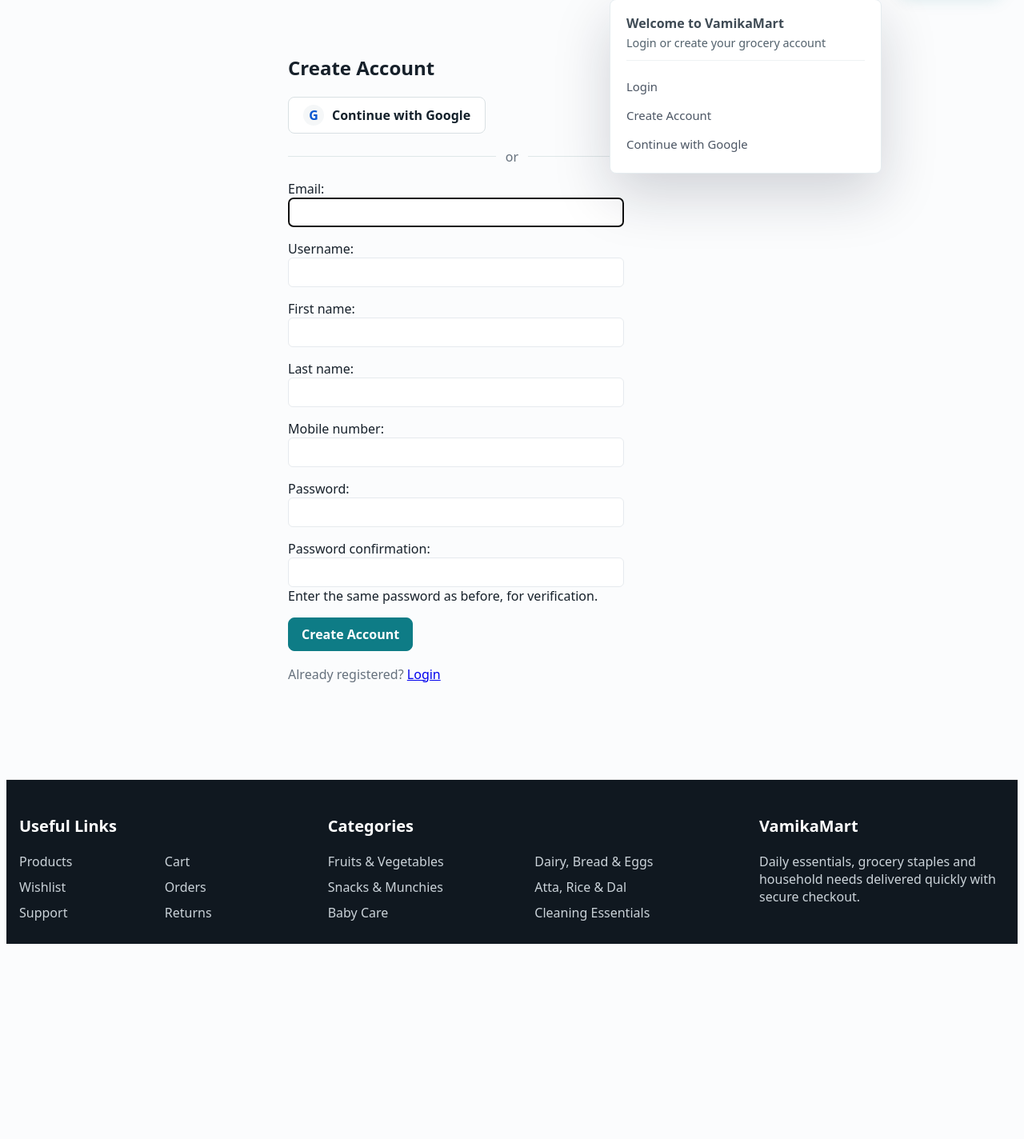
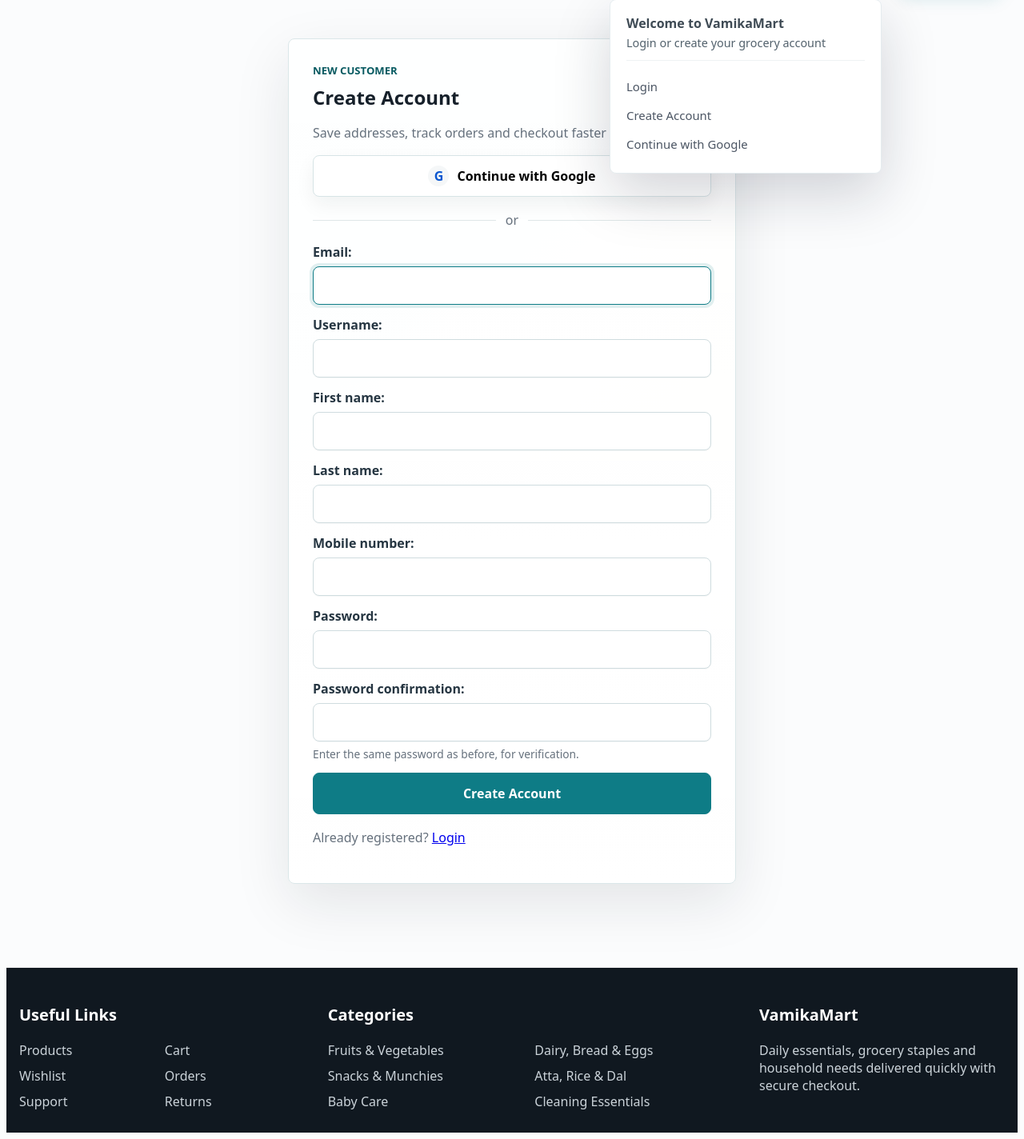
Before and after one commit to sanjay1994singh/vamikamart, a Django app: page /accounts/register/ in a window 1280 px wide, after a click on "Account". Shown: the part 87-1511 px from the top of the page at 80% size. Before the commit the page ends 1267 px from the top, so only its background shows below. Run offline with Django 5.2, Linux system fonts and the light colour scheme; parts of the project's set-up code (start-up, migrations or seed data) failed here and were passed over.

Commit message:
Polish form page UI

```diff
--- a/static/css/base.css
+++ b/static/css/base.css
@@ -571,26 +571,186 @@ img { max-width:100%; }
   }
 }
 
+.checkout-page,
+.auth-shell,
+.account-page {
+  position:relative;
+}
+
+.auth-shell {
+  display:grid;
+  place-items:start center;
+  min-height:calc(100vh - 330px);
+}
+
+.auth-panel {
+  width:min(100%, 560px);
+  padding:30px;
+  border:1px solid #dbe7e9;
+  border-radius:8px;
+  background:
+    linear-gradient(180deg, rgba(255,255,255,.96), rgba(255,255,255,.98)),
+    linear-gradient(135deg, #e8f7f6, #fff4ea);
+  box-shadow:0 24px 70px rgba(22,32,42,.10);
+}
+
+.auth-panel h1,
+.checkout-head h1,
+.account-head h1 {
+  margin:.15rem 0 .35rem;
+  letter-spacing:0;
+}
+
+.auth-copy,
+.checkout-head p,
+.account-head p {
+  max-width:640px;
+  color:var(--muted);
+  line-height:1.5;
+}
+
+.auth-panel form:not(.google-auth-form) p {
+  margin:0 0 14px;
+}
+
+.auth-panel form:not(.google-auth-form) label {
+  display:block;
+  margin-bottom:7px;
+  color:#263642;
+  font-weight:800;
+}
+
+.auth-panel form:not(.google-auth-form) input,
+.auth-panel form:not(.google-auth-form) select,
+.auth-panel form:not(.google-auth-form) textarea,
+.form-grid input:not([type="checkbox"]),
+.form-grid select,
+.form-grid textarea,
+.form-control {
+  width:100%;
+  max-width:none;
+  min-height:48px;
+  padding:11px 13px;
+  border:1px solid #cfdcdf;
+  border-radius:8px;
+  background:#fff;
+  color:var(--ink);
+  font:inherit;
+  box-shadow:0 1px 0 rgba(22,32,42,.03);
+  transition:border-color .15s ease, box-shadow .15s ease, background .15s ease;
+}
+
+.auth-panel form:not(.google-auth-form) input:focus,
+.auth-panel form:not(.google-auth-form) select:focus,
+.auth-panel form:not(.google-auth-form) textarea:focus,
+.form-grid input:not([type="checkbox"]):focus,
+.form-grid select:focus,
+.form-grid textarea:focus,
+.form-control:focus {
+  outline:0;
+  border-color:var(--brand);
+  box-shadow:0 0 0 4px rgba(14,124,134,.12);
+}
+
+.auth-panel .helptext {
+  display:block;
+  margin-top:6px;
+  color:var(--muted);
+  font-size:.86rem;
+  line-height:1.4;
+}
+
+.auth-panel .errorlist {
+  margin:0 0 8px;
+  padding:10px 12px;
+  border-radius:8px;
+  background:#fff1ef;
+  color:#a3382e;
+  list-style:none;
+  font-weight:750;
+}
+
+.auth-panel .btn,
+.checkout-panel .btn-primary {
+  min-height:52px;
+  padding:0 22px;
+}
+
+.auth-panel form:not(.google-auth-form) .btn-primary,
+.btn-google {
+  width:100%;
+}
+
+.btn-google {
+  min-height:52px;
+  border-color:#d7e4e6;
+  background:#fff;
+  box-shadow:0 10px 24px rgba(22,32,42,.06);
+}
+
+.btn-google:hover {
+  border-color:#b9d7db;
+  background:#f8fcfc;
+}
+
+.auth-status-panel {
+  text-align:center;
+}
+
+.auth-status-icon {
+  width:54px;
+  height:54px;
+  display:inline-grid;
+  place-items:center;
+  margin-bottom:12px;
+  border-radius:50%;
+  color:#fff;
+  background:#13a66f;
+  font-size:1.4rem;
+  font-weight:900;
+}
+
+.checkout-head {
+  margin-bottom:22px;
+}
+
+.checkout-panel,
+.account-panel,
+.address-details {
+  border:1px solid #dbe7e9;
+  border-radius:8px;
+  background:#fff;
+  padding:22px;
+  box-shadow:0 14px 38px rgba(22,32,42,.06);
+}
+
+.checkout-panel h2,
+.account-panel h2 {
+  margin-top:0;
+}
+
 .payment-options {
   display:grid;
   gap:12px;
-  max-width:560px;
+  max-width:680px;
 }
 
 .payment-option {
   display:flex;
   gap:12px;
   align-items:flex-start;
-  padding:14px;
+  padding:16px;
   border:1px solid #d8e3df;
   border-radius:8px;
   background:#fff;
+  box-shadow:0 10px 24px rgba(22,32,42,.04);
   cursor:pointer;
 }
 
 .payment-option.is-selected {
   border-color:var(--brand);
-  background:#f1faf6;
+  background:#edf9f8;
+  box-shadow:0 14px 32px rgba(14,124,134,.10);
 }
 
 .payment-option input {
@@ -617,25 +777,6 @@ img { max-width:100%; }
   margin:.75rem 0 0;
 }
 
-.auth-panel {
-  max-width:560px;
-}
-
-.btn-google {
-  display:inline-flex;
-  align-items:center;
-  justify-content:center;
-  min-height:46px;
-  padding:0 18px;
-  border:1px solid #d9e0e3;
-  border-radius:8px;
-  background:#fff;
-  color:#14212b;
-  text-decoration:none;
-  font-weight:850;
-  cursor:pointer;
-}
-
 .btn.is-disabled,
 .btn[aria-disabled="true"],
 .btn:disabled {
--- a/templates/accounts/change_password.html
+++ b/templates/accounts/change_password.html
@@ -1,12 +1,16 @@
 {% extends "base.html" %}
 {% block title %}Change Password{% endblock %}
 {% block content %}
-<section class="container py-5 auth-panel">
+<section class="container py-5 auth-shell">
+  <div class="auth-panel">
+  <p class="eyebrow">Security</p>
   <h1>Change Password</h1>
+  <p class="auth-copy">Keep your grocery account protected with a fresh password.</p>
   <form method="post">
     {% csrf_token %}
     {{ form.as_p }}
     <button class="btn btn-primary" type="submit">Update Password</button>
   </form>
+  </div>
 </section>
 {% endblock %}
--- a/templates/accounts/password_reset.html
+++ b/templates/accounts/password_reset.html
@@ -1,12 +1,16 @@
 {% extends "base.html" %}
 {% block title %}Reset Password{% endblock %}
 {% block content %}
-<section class="container py-5 auth-panel">
+<section class="container py-5 auth-shell">
+  <div class="auth-panel">
+  <p class="eyebrow">Account Help</p>
   <h1>Reset Password</h1>
+  <p class="auth-copy">Enter your registered email and we will send a secure reset link.</p>
   <form method="post">
     {% csrf_token %}
     {{ form.as_p }}
     <button class="btn btn-primary" type="submit">Send Reset Link</button>
   </form>
+  </div>
 </section>
 {% endblock %}
--- a/templates/accounts/register.html
+++ b/templates/accounts/register.html
@@ -1,8 +1,11 @@
 {% extends "base.html" %}
 {% block title %}Register{% endblock %}
 {% block content %}
-<section class="container py-5 auth-panel">
-  <h1>Create Account</h1>
+<section class="container py-5 auth-shell">
+  <div class="auth-panel">
+    <p class="eyebrow">New Customer</p>
+    <h1>Create Account</h1>
+    <p class="auth-copy">Save addresses, track orders and checkout faster next time.</p>
   <form class="google-auth-form" method="post" action="{% url 'social:begin' 'google-oauth2' %}?next={{ request.GET.next|default:'/' }}">
     {% csrf_token %}
     <button class="btn btn-google" type="submit">Continue with Google</button>
@@ -14,5 +17,6 @@
     <button class="btn btn-primary" type="submit">Create Account</button>
   </form>
   <p class="auth-switch">Already registered? <a href="{% url 'login' %}">Login</a></p>
+  </div>
 </section>
 {% endblock %}
```
Also changed, not shown: other parts of static/css/base.css (+29 -21 lines), templates/accounts/login.html (+6 -2 lines), templates/accounts/password_reset_done.html (+8 -3 lines), templates/checkout/index.html (+18 -4 lines).
